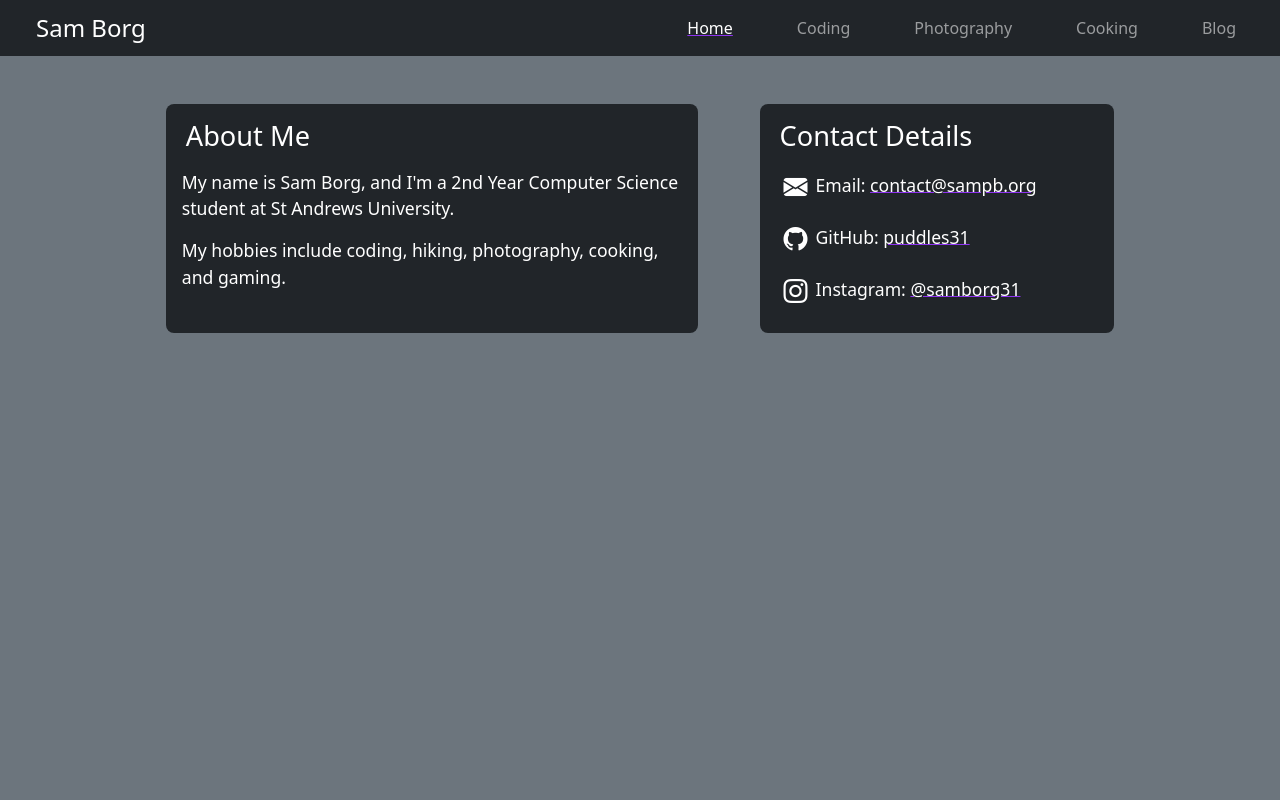
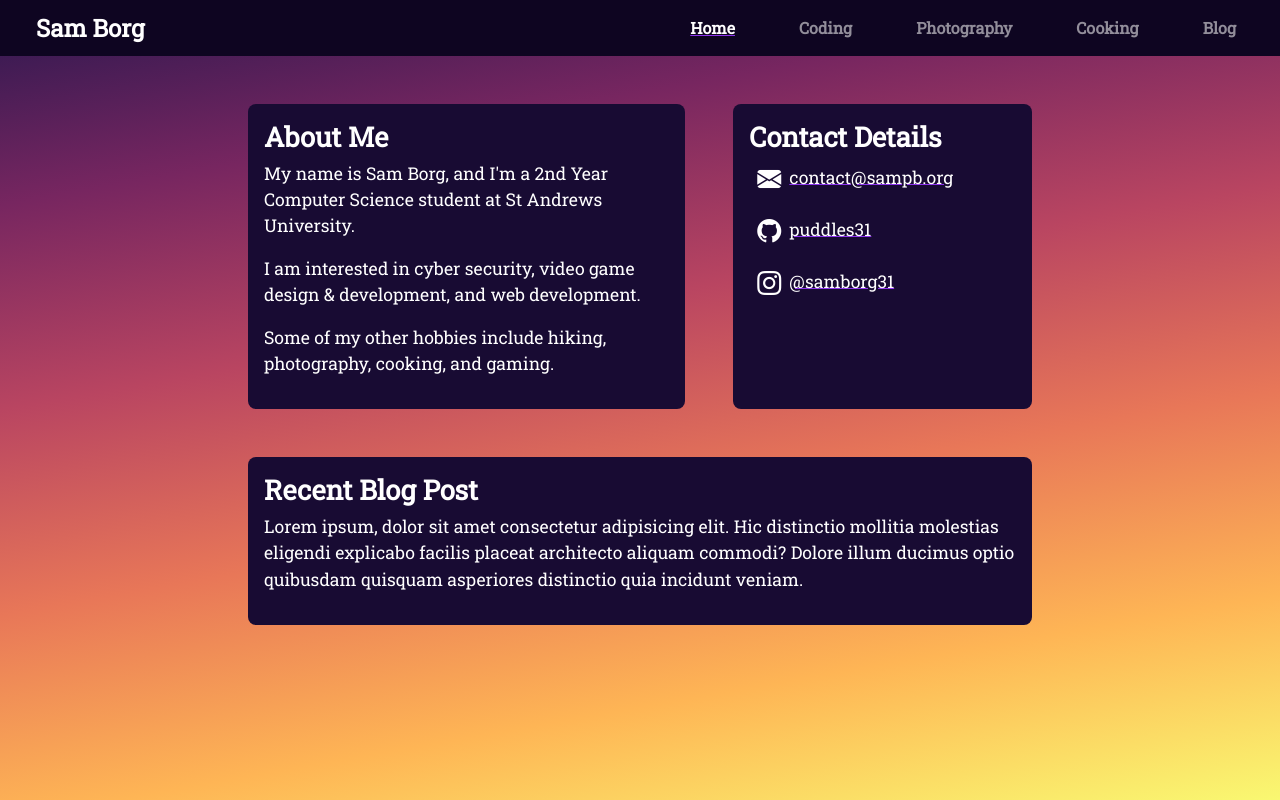
Before and after one commit to puddles31/sampb.org, a plain HTML site: page index.html in a window 1280 px wide. Drawn offline with nearby package versions, Linux system fonts and the light colour scheme.

Commit message:
Updated HTML structure and colours

```diff
--- a/home.css
+++ b/home.css
@@ -1,3 +1,35 @@
+html {
+    min-height: 100%;
+}
+
+body {
+    min-height: 100% !important;
+    margin: 0 !important;
+    background-repeat: no-repeat !important;
+
+}
+
+.bg-main {
+    background: rgb(41,23,79);
+    background: linear-gradient(170deg, rgba(41,23,79,1) 0%, rgba(119,38,96,1) 20%, rgba(185,69,97,1) 40%, rgba(232,119,88,1) 60%, rgba(254,181,85,1) 80%, rgba(249,248,113,1) 100%);}
+
+.bg-container {
+    background-color: #180b33;
+}
+
+.bg-navbar {
+    background-color: #0e0521;
+}
+
+.font-head {
+    font-family: "Roboto Slab", sans-serif;
+    font-weight: 600 !important;
+}
+
+.font-body {
+    font-family: "Roboto Slab", sans-serif;
+}
+
 span.h1 {
     font-size: 1.5rem;
 }
@@ -10,19 +42,41 @@ span.h1 {
     font-size: 1.1rem;
 }
 
+.w-65 {
+    width: 65% !important;
+}
+
+
 p a {
     color: white;
     text-decoration-color: #8D33EF;
+    transition: all 0.2s;
 }
 
 p a:hover {
-    color: #8D33EF;
+    background: rgb(159,3,255);
+    background: linear-gradient(90deg, rgba(0,142,255,1) 0%, rgba(159,3,255,1) 50%, rgba(218,3,255,1) 100%);
+    background-size: 100%;
+    -webkit-background-clip: text;
+    -webkit-text-fill-color: transparent;
+    -moz-background-clip: text;
+    -moz-text-fill-color: transparent;
+    background-clip: text;
 }
 
 p i {
     font-size: 1.5rem;
 }
 
+.nav-link {
+    transition: text-decoration 2s;
+}
+
+.nav-link:hover {
+    text-decoration: underline;
+    text-decoration-color: #8D33EF;
+}
+
 .nav-link.active {
     text-decoration: underline;
     text-decoration-color: #8D33EF;
--- a/index.html
+++ b/index.html
@@ -7,13 +7,14 @@
         <link href="home.css" rel="stylesheet">
         <link href="https://cdn.jsdelivr.net/npm/bootstrap@5.3.0-alpha1/dist/css/bootstrap.min.css" rel="stylesheet" integrity="sha384-GLhlTQ8iRABdZLl6O3oVMWSktQOp6b7In1Zl3/Jr59b6EGGoI1aFkw7cmDA6j6gD" crossorigin="anonymous">
         <link rel="stylesheet" href="https://cdn.jsdelivr.net/npm/bootstrap-icons@1.10.3/font/bootstrap-icons.css">
+        <link rel="stylesheet" href="https://fonts.googleapis.com/css?family=Roboto+Slab">
     </head>
 
-    <body class="bg-secondary">
-        <nav class="navbar navbar-expand-lg navbar-dark bg-dark">
+    <body class="bg-main">
+        <nav class="navbar navbar-expand-lg navbar-dark bg-navbar">
             <div class="container-fluid">
 
-                <span class="navbar-brand px-4 mb-0 h1">Sam Borg</span>
+                <span class="navbar-brand px-4 mb-0 h1 font-head">Sam Borg</span>
 
                 <button class="navbar-toggler" type="button" data-bs-toggle="collapse" data-bs-target="#navbarNav" aria-controls="navbarNav" aria-expanded="false" aria-label="Toggle navigation">
                     <span class="navbar-toggler-icon"></span>
@@ -22,38 +23,56 @@
                 <div class="collapse navbar-collapse" id="navbarNav">
                     <ul class="navbar-nav ms-auto">
                         <li class="nav-item px-lg-4">
-                            <a class="nav-link active" aria-current="page" href="#">Home</a>
+                            <a class="nav-link active font-head" aria-current="page" href="#">Home</a>
                         </li>
                         <li class="nav-item px-lg-4">
-                            <a class="nav-link" href="#">Coding</a>
+                            <a class="nav-link font-head" href="#">Coding</a>
                         </li>
                         <li class="nav-item px-lg-4">
-                            <a class="nav-link" href="#">Photography</a>
+                            <a class="nav-link font-head" href="#">Photography</a>
                         </li>
                         <li class="nav-item px-lg-4">
-                            <a class="nav-link" href="#">Cooking</a>
+                            <a class="nav-link font-head" href="#">Cooking</a>
                         </li>
                         <li class="nav-item px-lg-4">
-                            <a class="nav-link" href="#">Blog</a>
+                            <a class="nav-link font-head" href="#">Blog</a>
                         </li>
                     </div>
                 </div>
             </div>
         </nav>
 
-        <div class="container-fluid">
-            <div class="row mx-5 px-5 my-5">
-                <div class="col-6 container bg-dark text-white me-1 px-3 py-2 rounded-3">
-                    <h2 class="py-2 ps-1">About Me</h2>
-                    <p>My name is Sam Borg, and I'm a 2nd Year Computer Science student at St Andrews University.</p>
-                    <p>My hobbies include coding, hiking, photography, cooking, and gaming.</p>
+        <div class="container w-65 px-4 my-5">
+            <div class="row g-5 pb-5">
+
+                <div class="col-lg-7">
+                    <div class="h-100 p-3 bg-container text-white rounded-3">
+                        <h2 class="font-head">About Me</h2>
+                        <p class="font-body">My name is Sam Borg, and I'm a 2nd Year Computer Science student at St Andrews University.</p>
+                        <p class="font-body">I am interested in cyber security, video game design & development, and web development.</p>
+                        <p class="font-body">Some of my other hobbies include hiking, photography, cooking, and gaming.</p>
+                    </div>
                 </div>
-                <div class="col-4 container bg-dark text-white px-3 py-2 rounded-3">
-                    <h2 class="py-2 ps-1">Contact Details</h2>
-                    <p><i class="bi bi-envelope-fill px-2 align-middle"></i>Email: <a href="mailto: contact@sampb.org">contact@sampb.org</a></p>
-                    <p><i class="bi bi-github px-2 align-middle"></i>GitHub: <a href="https://github.com/puddles31">puddles31</a></p>
-                    <p><i class="bi bi-instagram px-2 align-middle"></i>Instagram: <a href="https://www.instagram.com/samborg31/">@samborg31</a></p>
+
+                <div class="col-lg-5">
+                    <div class="h-100 p-3 bg-container text-white rounded-3">
+                        <h2 class="font-head">Contact Details</h2>
+                        <p class="font-body"><i class="bi bi-envelope-fill px-2 align-middle"></i><a href="mailto: contact@sampb.org">contact@sampb.org</a></p>
+                        <p class="font-body"><i class="bi bi-github px-2 align-middle"></i><a href="https://github.com/puddles31">puddles31</a></p>
+                        <p class="font-body"><i class="bi bi-instagram px-2 align-middle"></i><a href="https://www.instagram.com/samborg31/">@samborg31</a></p>
+                    </div>
                 </div>
+
+            </div>
+            <div class="row gx-5">
+
+                <div class="col">
+                    <div class="h-100 p-3 bg-container text-white rounded-3">
+                        <h2 class="font-head">Recent Blog Post</h2>
+                        <p class="font-body">Lorem ipsum, dolor sit amet consectetur adipisicing elit. Hic distinctio mollitia molestias eligendi explicabo facilis placeat architecto aliquam commodi? Dolore illum ducimus optio quibusdam quisquam asperiores distinctio quia incidunt veniam.</p>
+                    </div>
+                </div>
+
             </div>
         </div>
 
```
